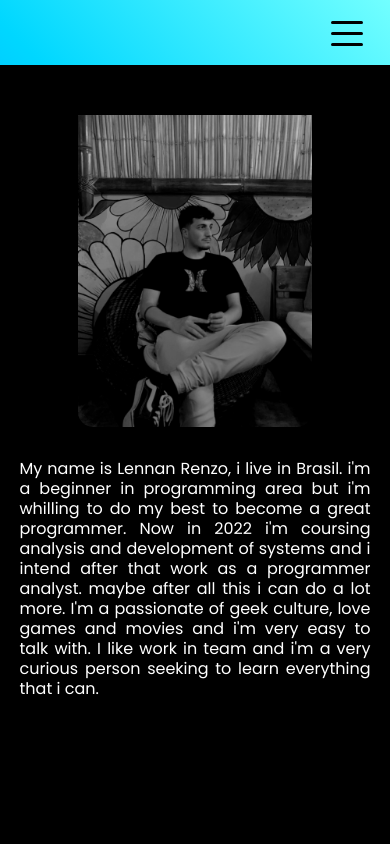
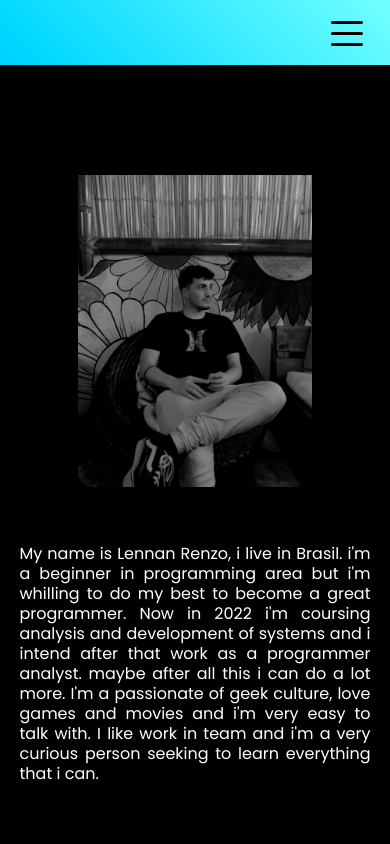
Before and after one commit to LENNANrnz/Portfolio, a plain HTML site: page index.html in a window 390 px wide. Shown: the top 844 px of the page. Drawn offline with nearby package versions, Linux system fonts and the light colour scheme.

Commit message:
finished

```diff
--- a/body/Projects/my_projects.css
+++ b/body/Projects/my_projects.css
@@ -3,6 +3,8 @@
  background-color: white;
  display: grid;
   place-items: center;
+  overflow: hidden;
+  padding: 0;
 }
 
 :root {
--- a/body/about_me/aboutme.css
+++ b/body/about_me/aboutme.css
@@ -7,6 +7,7 @@
   align-items: center;
   display: flex;
   position: relative;
+
 }
 
 .about_me p {
@@ -32,7 +33,7 @@
 
   .about_me p {
     line-height: 27px;
-    padding-top: 35px;
+    padding-top: 30px;
     margin: auto;
     width: 90%;
   }
@@ -40,7 +41,7 @@
   #imagem_aboutme {
     text-align: center;
     border-radius: 15px;
-    padding-top: 75px;
+    padding-top: 50px;
     transform: translate(-50%, 0%);
     margin-left: 50%;
     width: 35%;
@@ -55,7 +56,7 @@
 
   .about_me p {
     line-height: 27px;
-    padding-top: 50px;
+    padding-top: 45px;
     margin: auto;
     width: 90%;
   }
@@ -63,7 +64,7 @@
   #imagem_aboutme {
     text-align: center;
     border-radius: 15px;
-    padding-top: 250px;
+    padding-top: 200px;
     transform: translate(-50%, 0%);
     margin-left: 50%;
     width: 30%;
@@ -80,7 +81,7 @@
     margin: auto;
     font-size: 16px;
     line-height: 20px;
-    padding-top: 25px;
+    padding-top: 75px;
 
     width: 90%;
   }
@@ -88,7 +89,7 @@
   #imagem_aboutme {
     border-radius: 15px;
     text-align: center;
-    padding-top: 100px;
+    padding-top: 150px;
     transform: translate(-50%, 0%);
     margin-left: 50%;
     width: 60%;
@@ -105,7 +106,7 @@
     margin: auto;
     font-size: 16px;
     line-height: 20px;
-    padding-top: 25px;
+    padding-top: 50px;
 
     width: 90%;
   }
@@ -113,7 +114,7 @@
   #imagem_aboutme {
     border-radius: 15px;
     text-align: center;
-    padding-top: 50px;
+    padding-top: 110px;
     transform: translate(-50%, 0%);
     margin-left: 50%;
     width: 60%;
@@ -130,7 +131,7 @@
     margin: auto;
     font-size: 14px;
     line-height: 16px;
-    padding-top: 5px;
+    padding-top: 35px;
     width: 90%;
   }
 
```
